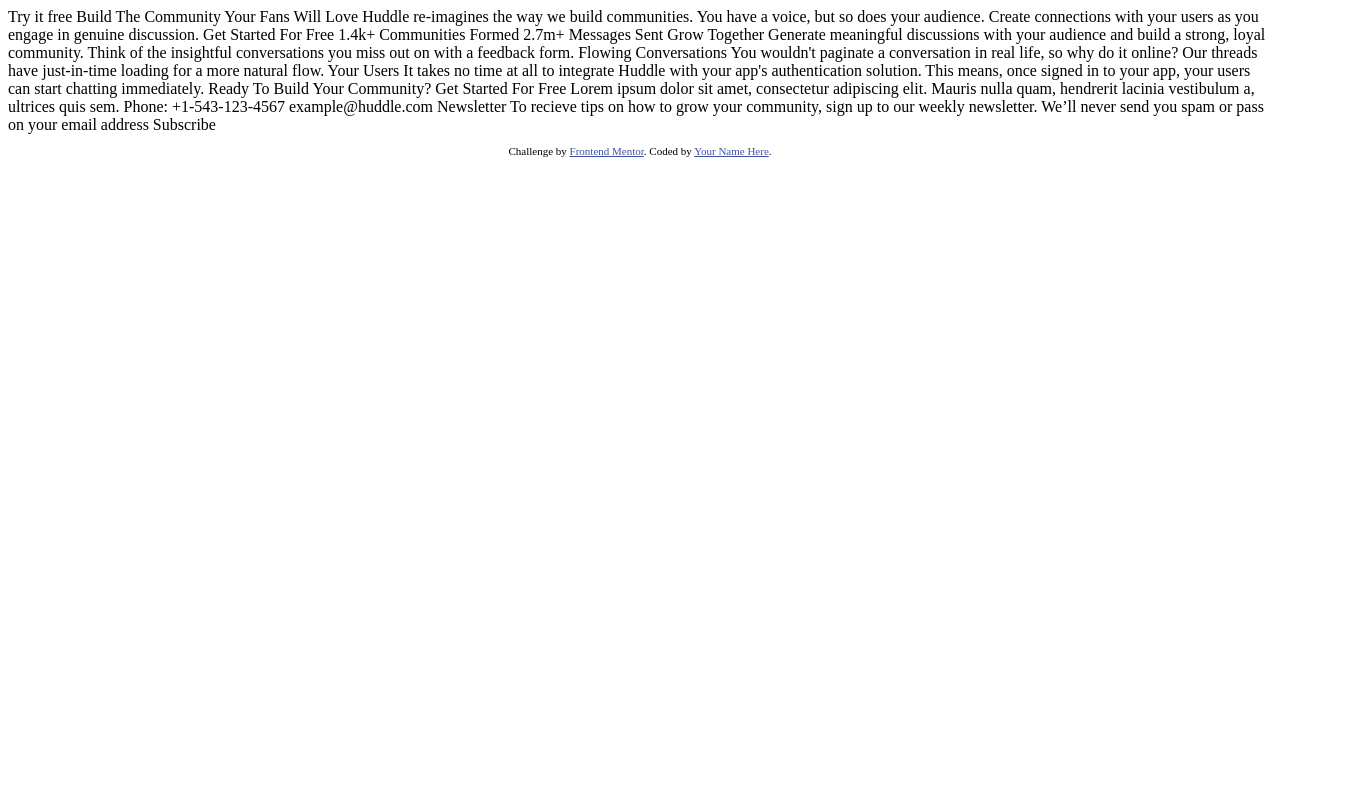
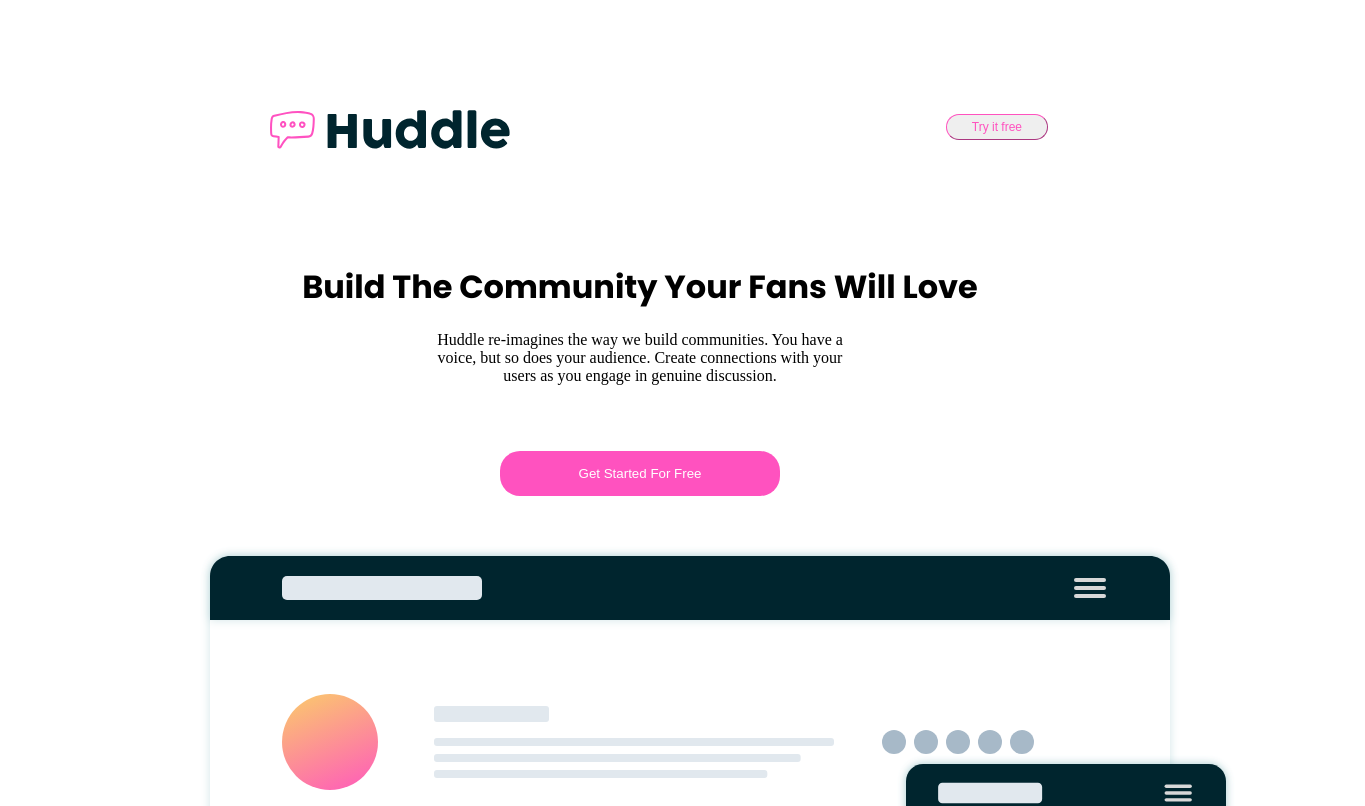
Before and after one commit to IoanaDamoc/FrontEndMentor-huddle-page-challenge, a plain HTML site: page index.html in a window 1280 px wide. Shown: the top 806 px of the page, 1365 px wide, since content can reach past the window. Drawn offline with Linux system fonts and the light colour scheme.

Commit message:
First part of the CSS and some changes to the HTML

```diff
--- a/index.html
+++ b/index.html
@@ -5,63 +5,107 @@
   <meta name="viewport" content="width=device-width, initial-scale=1.0"> <!-- displays site properly based on user's device -->
 
   <link rel="icon" type="image/png" sizes="32x32" href="./images/favicon-32x32.png">
+  <link rel="preconnect" href="https://fonts.gstatic.com">
+  <link href="https://fonts.googleapis.com/css2?family=Poppins:wght@700&display=swap" rel="stylesheet">
+
+  <link rel="stylesheet" href="style.css">
 
   <title>Frontend Mentor | Huddle landing page with curved sections</title>
 
   <!-- Feel free to remove these styles or customise in your own stylesheet 👍 -->
   <style>
+    @import url('https://fonts.googleapis.com/css2?family=Poppins:wght@700&display=swap');
     .attribution { font-size: 11px; text-align: center; }
     .attribution a { color: hsl(228, 45%, 44%); }
   </style>
 </head>
 <body>
-  Try it free
+  <div class="main">
+    <div class="header">
+      <img class ="logo" src="images/logo.svg">
+      <button id="small_button">
+          Try it free
+      </button>
+    </div>
+    <div class="intro">
+      <h1 class ="title">Build The Community Your Fans Will Love</h1>
 
-  Build The Community Your Fans Will Love
-
-  Huddle re-imagines the way we build communities. You have a voice, but so does
-  your audience. Create connections with your users as you engage in genuine discussion.
-
-  Get Started For Free
-
-  1.4k+
-  Communities Formed
-
-  2.7m+
-  Messages Sent
-
-  Grow Together
-  Generate meaningful discussions with your audience and build a strong, loyal community.
-  Think of the insightful conversations you miss out on with a feedback form.
-
-  Flowing Conversations
-  You wouldn't paginate a conversation in real life, so why do it online? Our threads have
-  just-in-time loading for a more natural flow.
-
-  Your Users
-  It takes no time at all to integrate Huddle with your app's authentication solution. This means,
-  once signed in to your app, your users can start chatting immediately.
-
-  Ready To Build Your Community?
-  Get Started For Free
-
-  Lorem ipsum dolor sit amet, consectetur adipiscing elit. Mauris nulla quam, hendrerit lacinia
-  vestibulum a, ultrices quis sem.
-
-  Phone: +1-543-123-4567
-  example@huddle.com
-
-  Newsletter
-  To recieve tips on how to grow your community, sign up to our weekly newsletter. We’ll never
-  send you spam or pass on your email address
-
-  Subscribe
-
+      <p class ="text" style="flex-basis: 100px;"> Huddle re-imagines the way we build communities. You have a voice, but so does
+          your audience. Create connections with your users as you engage in genuine discussion. </p>
+      <button class="big_button">
+          Get Started For Free
+      </button>
+    </div>
+    <div class="screens"><img src="images/screen-mockups.svg">
+    </div>
+    <div class="stats">
+      <div class="element">
+        <img src="images/icon-communities.svg">
+        <h1>1.4k+</h1>
+        <p>Communities Formed</p>
+      </div>
+      <div class="element">
+        <img src="images/icon-messages.svg">
+        <h1>2.7m+</h1>
+        <p>Messages Sent</p>
+      </div>
+    </div>
+    <div class="to_do">
+      <div class="text">
+        <h1 class="title">Grow Together</h1>
+        <p>Generate meaningful discussions with your audience and build a strong, loyal community.
+           Think of the insightful conversations you miss out on with a feedback form. </p>
+      </div>
+      <img src="images/illustration-grow-together.svg">
+    </div>
+    <div class="to_do">
+      <img src="images/illustration-flowing-conversation.svg">
+      <div class="text">
+        <h1 class="title">Flowing Conversations</h1>
+        <p>You wouldn't paginate a conversation in real life, so why do it online? Our threads have
+           just-in-time loading for a more natural flow.</p>
+      </div>
+    </div>
+    <div class="to_do">
+      <div class="text">
+        <h1 class="title">Your Users</h1>
+        <p>It takes no time at all to integrate Huddle with your app's authentication solution. This means,
+           once signed in to your app, your users can start chatting immediately.</p>
+      </div>
+      <img src="images/illustration-your-users.svg">
+    </div>
+    <div id="out">
+      <h1 class="title">Ready To Build Your Community?</h1>
+      <button class ="big_button"> Get Started For Free </button>
+    </div>
+    <div id ="bottom">
+      <div id ="left_side">
+        <img class ="logo" src="images/logo.svg">
+        <p>Lorem ipsum dolor sit amet, consectetur adipiscing elit. Mauris nulla quam, hendrerit lacinia
+           vestibulum a, ultrices quis sem.
+          </p>
+         <img src="images/icon-phone.svg">
+        <p>Phone: +1-543-123-4567</p>
+        <img src="images/icon-email.svg">
+        <p>example@huddle.com</p>
+      </div>
+      <div id="right_side">
+        <h5>Newsletter</h5>
+        <p>To recieve tips on how to grow your community, sign up to our weekly newsletter. We’ll never
+           send you spam or pass on your email address
+          </p>
+        <form>
+          <input type="text" id="email" name="email">
+        </form>
+        <button id="subscribe">Subscribe</button>
+      </div>
+    </div>
   <footer>
     <p class="attribution">
       Challenge by <a href="https://www.frontendmentor.io?ref=challenge" target="_blank">Frontend Mentor</a>.
-      Coded by <a href="#">Your Name Here</a>.
+      Coded by <a href="#">Ioana Damoc</a>.
     </p>
   </footer>
+</div>
 </body>
 </html>
--- /dev/null
+++ b/style.css
@@ -0,0 +1,54 @@
+*{
+    margin:0px 40px;
+    padding:0;
+    box-sizing: border-box;
+}
+.header{
+    margin: 90px;
+   padding: 20px;
+}
+.title {
+    font-family: 'Poppins', sans-serif;
+}
+#small_button {
+    float:right;
+    border-radius:  16px;
+    color: hsl(322, 100%, 66%);
+    padding: 5px 25px 5px 25px;
+    text-align: center;
+    margin: 4px 2px;
+    font-size: 12px;
+    border-color: hsl(322, 100%, 66%);
+    border-width: thin;
+}
+.intro {
+    display: flex;
+    flex-flow: column wrap;
+    justify-content: center;
+    align-items: center;
+    margin:30px;
+}
+.text {
+    width: 410px;
+    text-align: center;
+    margin:20px 20px 0px 20px;
+}
+.big_button {
+    width:280px;
+    border-radius:  20px;
+    padding:15px;
+    background-color: hsl(322, 100%, 66%);
+    color:white;
+    border:none;
+    margin:20px;
+}
+.stats{
+    display: flex;
+    justify-content: space-around;
+    /*align-items: center;*/
+    margin:30px;
+    height:200px;
+}
+.element h1{
+    font-size: 90px;
+}
```
